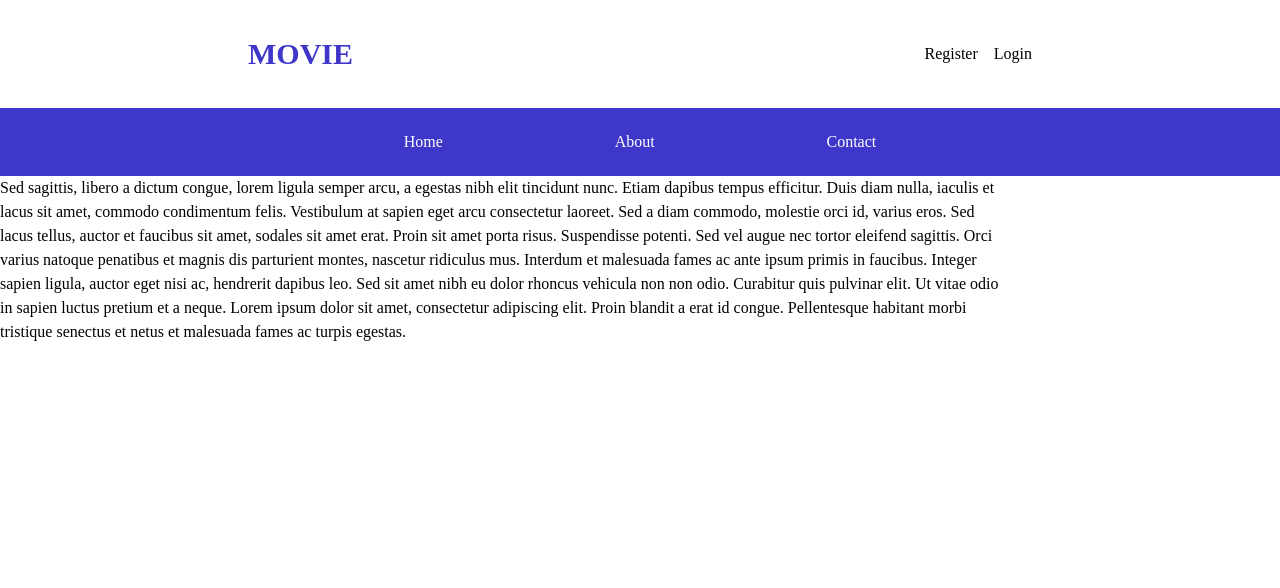
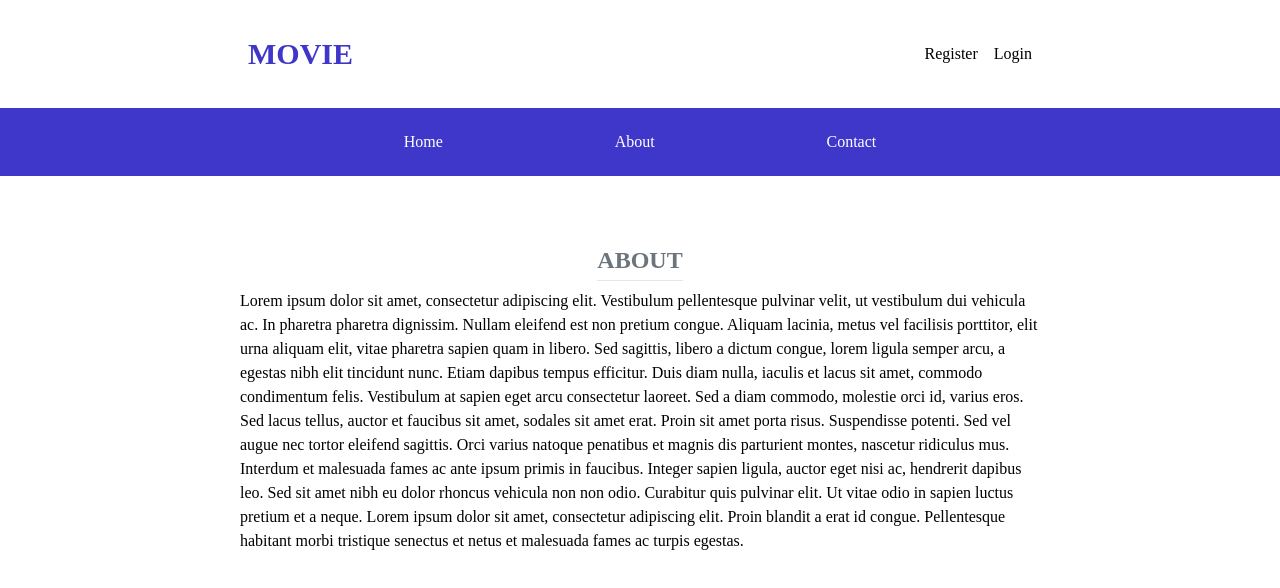
Before and after one commit to DKarimi90/movie-front, a React (Create React App) app: page /about in a window 1280 px wide. Shown: the top 588 px of the page. Built offline with nearby package versions, Linux system fonts and the light colour scheme; no server answers.

Commit message:
updated about and index.css files

```diff
--- a/src/components/About.js
+++ b/src/components/About.js
@@ -2,10 +2,13 @@ import React from 'react'
 
 const About = () => {
   return (
-    <div className='w-full pt-32'>
-      <div className='w-full max-w-[1000px]'>
+    <div className='w-full flex items-center h-screen about-content'>
+      <div className='w-full max-w-[800px] mx-auto animate-bottom'>
         <div className='w-full flex flex-col'>
-          <div>
+          <div className='flex justify-center font-bold uppercase text-2xl md:4xl'>
+            <h1 className='border-b py-1 text-[var(--secondary)]'>About</h1>
+          </div>
+          <div className='py-2'>
             <p>Lorem ipsum dolor sit amet, consectetur adipiscing elit. Vestibulum pellentesque pulvinar velit, ut vestibulum dui vehicula ac. In pharetra pharetra dignissim. Nullam eleifend est non pretium congue. Aliquam lacinia, metus vel facilisis porttitor, elit urna aliquam elit, vitae pharetra sapien quam in libero. Sed sagittis, libero a dictum congue, lorem ligula semper arcu, a egestas nibh elit tincidunt nunc. Etiam dapibus tempus efficitur. Duis diam nulla, iaculis et lacus sit amet, commodo condimentum felis. Vestibulum at sapien eget arcu consectetur laoreet.
 
 Sed a diam commodo, molestie orci id, varius eros. Sed lacus tellus, auctor et faucibus sit amet, sodales sit amet erat. Proin sit amet porta risus. Suspendisse potenti. Sed vel augue nec tortor eleifend sagittis. Orci varius natoque penatibus et magnis dis parturient montes, nascetur ridiculus mus. Interdum et malesuada fames ac ante ipsum primis in faucibus. Integer sapien ligula, auctor eget nisi ac, hendrerit dapibus leo. Sed sit amet nibh eu dolor rhoncus vehicula non non odio.
--- a/src/index.css
+++ b/src/index.css
@@ -11,6 +11,7 @@
   --danger: #d90429;
   --primary: #3f37c9;
   --primary2: #4361ee;
+  --secondary: #6c757d;
 }
 
 @layer base {
@@ -30,3 +31,7 @@
     @apply block w-full rounded-lg bg-[var(--primary)] px-5 py-3 text-sm font-medium text-white
   }
 }
+
+.about-content {
+  overflow-y: hidden;
+}
--- a/tailwind.config.js
+++ b/tailwind.config.js
@@ -18,8 +18,12 @@ module.exports = {
           '50%': { transform: 'translateY(-150vh)' },
           '100%': { transform: 'translateY(-0vh)' },
         },
+        bottom: {
+          '0%': { transform: 'translateY(100vh)' },
+          '100%': { transform: 'translateY(0vh)' },
+        },
       },
-      animation: { form: 'form 1s', nav: 'nav 3s', sub: 'sub 3s'}
+      animation: { form: 'form 1s', nav: 'nav 3s', sub: 'sub 3s', bottom: 'bottom 1s'}
     },
   },
   plugins: [],
```
